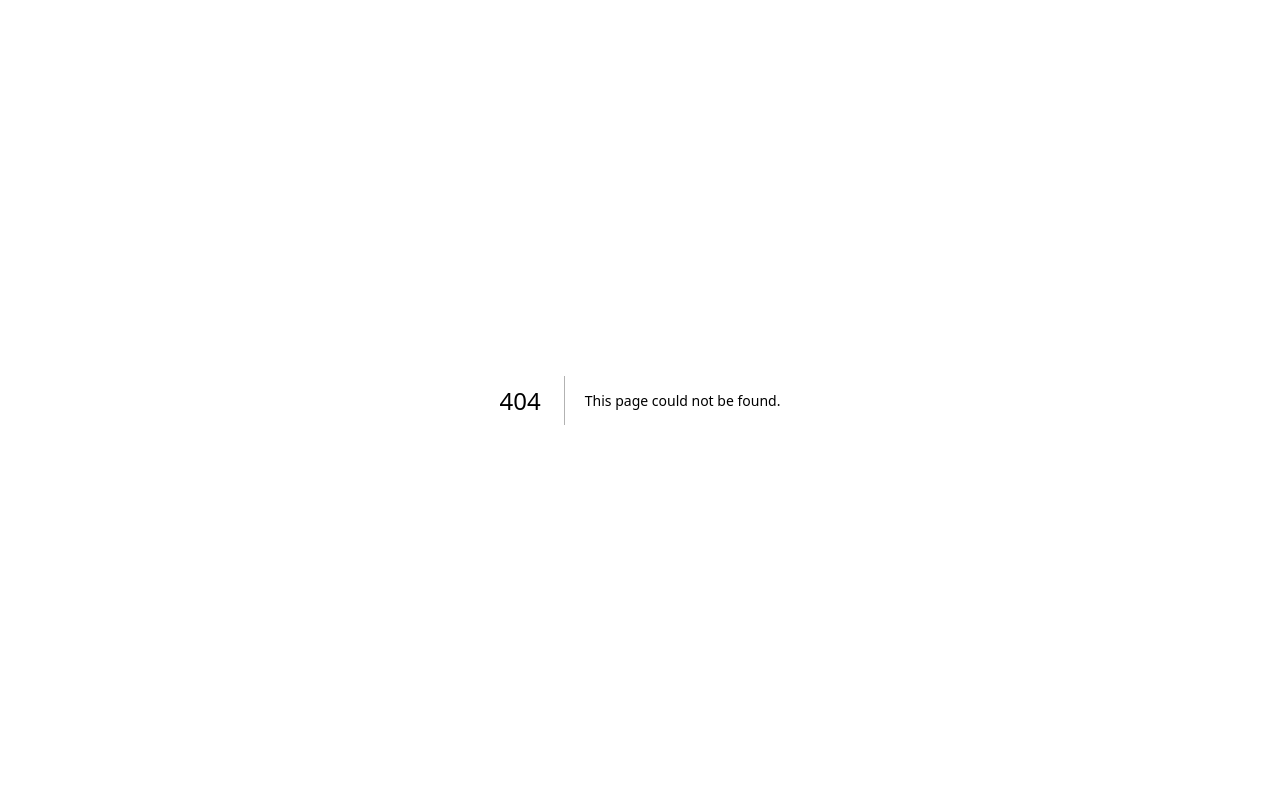
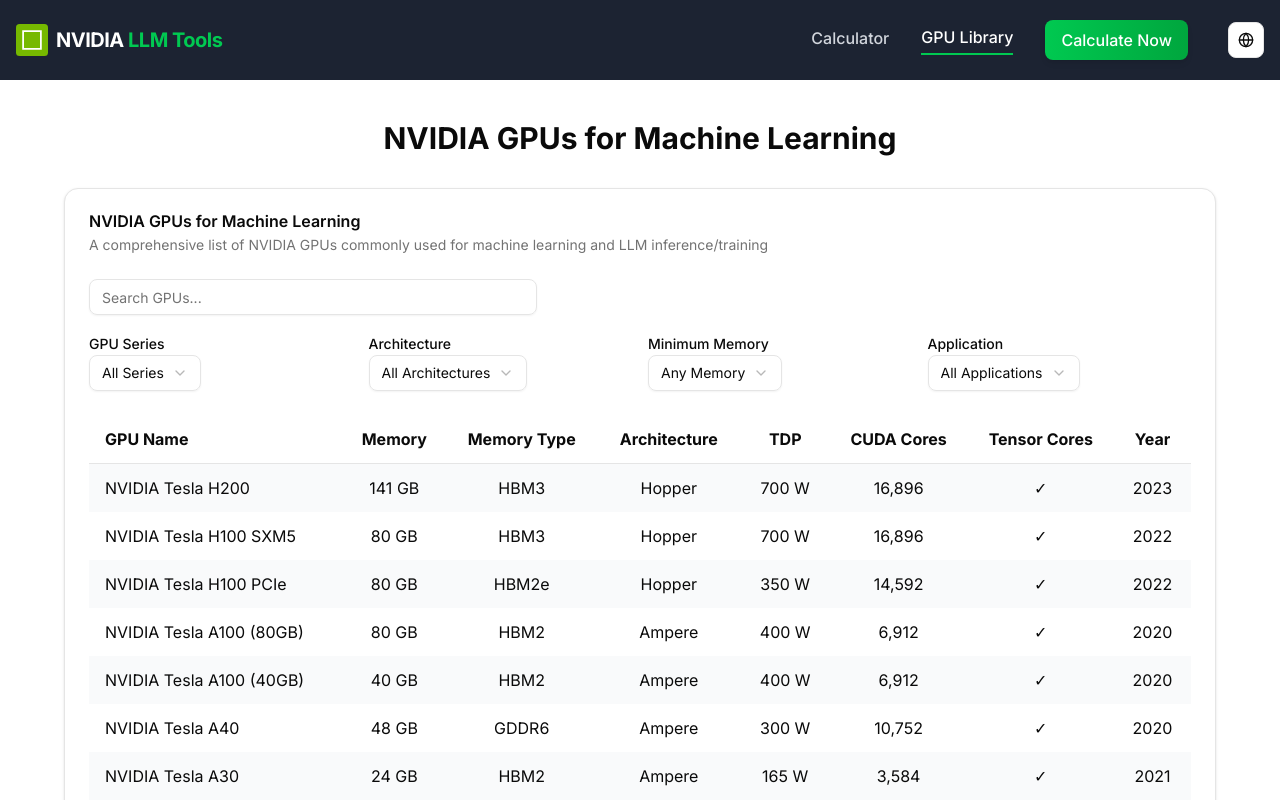
Before and after one commit to JohannLai/nvidia-llm-calculator, a Next.js app: page /en/gpus in a window 1280 px wide. Before the commit this address had no page. Shown: the top 800 px of the page. Built offline with nearby package versions, Linux system fonts and the light colour scheme.

Commit message:
Refactor middleware for locale handling and add GPU page; update navigation links to support internationalization with dynamic locale paths.

```diff
--- /dev/null
+++ b/app/[locale]/gpus/page.tsx
@@ -0,0 +1,16 @@
+import { Navigation } from '@/components/navigation'
+import { NvidiaGpus } from '@/components/nvidia-gpus'
+import { Footer } from '@/components/footer'
+
+export default function GpusPage() {
+  return (
+    <div className="min-h-screen flex flex-col">
+      <main className="container mx-auto py-10 px-4 flex-grow">
+        <Navigation />
+        <h1 className="text-3xl font-bold text-center mb-8 mt-20">NVIDIA GPUs for Machine Learning</h1>
+        <NvidiaGpus />
+      </main>
+      <Footer />
+    </div>
+  )
+}
--- a/components/navigation.tsx
+++ b/components/navigation.tsx
@@ -5,11 +5,12 @@ import Link from 'next/link'
 import { usePathname } from 'next/navigation'
 import { Menu, X } from 'lucide-react'
 import { LanguageSwitcher } from '@/components/language-switcher'
-import { useTranslations } from 'next-intl'
+import { useTranslations, useLocale } from 'next-intl'
 
 export function Navigation() {
   const t = useTranslations('navigation');
   const pathname = usePathname()
+  const locale = useLocale(); // Get current locale
   const [isScrolled, setIsScrolled] = useState(false)
   const [isMobileMenuOpen, setIsMobileMenuOpen] = useState(false)
 
@@ -50,7 +51,7 @@ export function Navigation() {
               <path d="M29 7H7V29H29V7ZM27 9V27H9V9H27Z" fill="white" />
             </svg>
           </div>
-          <Link href="/" className="text-white font-bold text-xl tracking-tight">
+          <Link href={`/${locale}`} className="text-white font-bold text-xl tracking-tight">
             NVIDIA <span className="text-green-500">{t('brand')}</span>
           </Link>
         </div>
@@ -58,9 +59,9 @@ export function Navigation() {
         {/* Desktop Navigation */}
         <nav className="hidden md:flex items-center space-x-8">
           <Link
-            href="/"
+            href={`/${locale}`}
             className={`${
-              pathname === '/'
+              pathname === `/${locale}`
                 ? 'text-white border-b-2 border-green-500'
                 : 'text-gray-300 hover:text-white'
             } transition-colors font-medium pb-1`}
@@ -68,21 +69,21 @@ export function Navigation() {
             {t('calculator')}
           </Link>
           <Link
-            href="/gpus"
+            href={`/${locale}/gpus`}
             className={`${
-              pathname === '/gpus'
+              pathname === `/${locale}/gpus`
                 ? 'text-white border-b-2 border-green-500'
                 : 'text-gray-300 hover:text-white'
             } transition-colors font-medium pb-1`}
           >
             {t('gpuLibrary')}
           </Link>
-          <a
-            href="#calculator-section"
+          <Link
+            href={`/${locale}#calculator-section`}
             className="bg-gradient-to-r from-green-500 to-green-600 text-white px-4 py-2 rounded-md font-medium hover:from-green-600 hover:to-green-700 transition-colors shadow-md"
           >
             {t('calculateNow')}
-          </a>
+          </Link>
           <div className="ml-2">
             <LanguageSwitcher />
           </div>
@@ -113,9 +114,9 @@ export function Navigation() {
           <div className="container mx-auto px-4 py-3">
             <nav className="flex flex-col space-y-4">
               <Link
-                href="/"
+                href={`/${locale}`}
                 className={`${
-                  pathname === '/'
+                  pathname === `/${locale}`
                     ? 'text-white font-bold'
                     : 'text-gray-300'
                 } py-2 text-lg`}
@@ -124,9 +125,9 @@ export function Navigation() {
                 {t('calculator')}
               </Link>
               <Link
-                href="/gpus"
+                href={`/${locale}/gpus`}
                 className={`${
-                  pathname === '/gpus'
+                  pathname === `/${locale}/gpus`
                     ? 'text-white font-bold'
                     : 'text-gray-300'
                 } py-2 text-lg`}
@@ -135,17 +136,7 @@ export function Navigation() {
                 {t('gpuLibrary')}
               </Link>
               <a
-                href="https://www.nvidia.com/en-us/data-center/products/ai-computing/"
-                target="_blank"
-                rel="noopener noreferrer"
-                className="text-gray-300 py-2 text-lg"
-                onClick={() => setIsMobileMenuOpen(false)}
-              >
-                {t('nvidiaAi')}
-              </a>
-
-              <a
-                href="#calculator-section"
+                href={`/${locale}#calculator-section`}
                 className="bg-gradient-to-r from-green-500 to-green-600 text-white py-3 rounded-md font-medium text-center"
                 onClick={() => setIsMobileMenuOpen(false)}
               >
--- a/middleware.ts
+++ b/middleware.ts
@@ -1,14 +1,26 @@
-import createMiddleware from 'next-intl/middleware';
+import { NextResponse } from 'next/server'
+import type { NextRequest } from 'next/server'
 
-export default createMiddleware({
-  // A list of all locales that are supported
-  locales: ['en', 'zh'],
+const locales = ['en', 'zh']
+const defaultLocale = 'en'
 
-  // Used when no locale matches
-  defaultLocale: 'en'
-});
+export function middleware(request: NextRequest) {
+  // Get the pathname of the request
+  const pathname = request.nextUrl.pathname
+
+  // Check if the pathname already has a locale
+  const pathnameHasLocale = locales.some(
+    locale => pathname.startsWith(`/${locale}/`) || pathname === `/${locale}`
+  )
+
+  if (pathnameHasLocale) return NextResponse.next()
+
+  // Redirect to the default locale
+  const newUrl = new URL(`/${defaultLocale}${pathname}`, request.url)
+  return NextResponse.redirect(newUrl)
+}
 
 export const config = {
-  // Match only internationalized pathnames
-  matcher: ['/', '/(zh|en)/:path*']
-};
+  // Matcher ignoring _next and api routes
+  matcher: ['/((?!api|_next/static|_next/image|favicon.ico).*)']
+}
```
